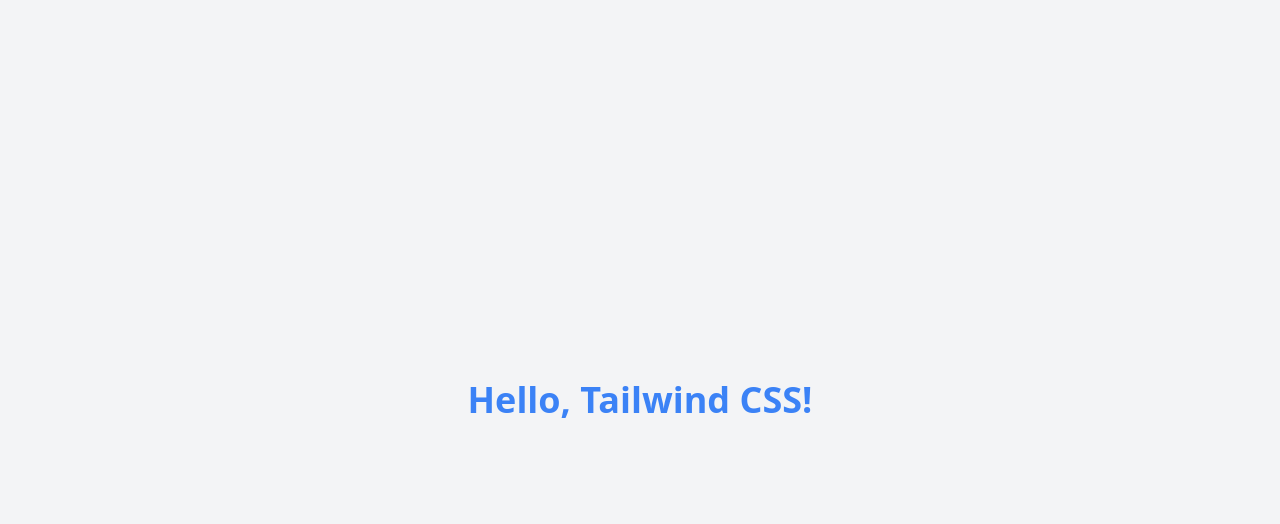
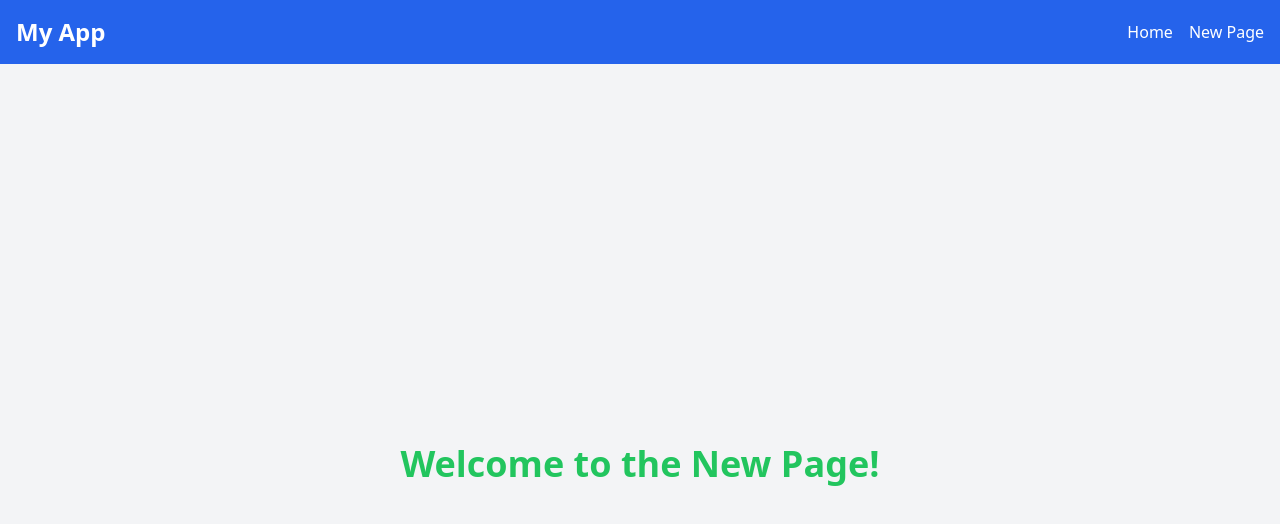
Before and after one commit to Hecker-01/beroeps-mission-to-mars, a React (Vite) app: page /new-page in a window 1280 px wide. Shown: the top 524 px of the page. Built offline with nearby package versions, Linux system fonts and the light colour scheme.

Commit message:
Add routing with react-router-dom and create Header and NewPage components

```diff
--- a/package.json
+++ b/package.json
@@ -11,7 +11,8 @@
   },
   "dependencies": {
     "react": "^18.3.1",
-    "react-dom": "^18.3.1"
+    "react-dom": "^18.3.1",
+    "react-router-dom": "^7.0.2"
   },
   "devDependencies": {
     "@eslint/js": "^9.15.0",
--- a/src/App.tsx
+++ b/src/App.tsx
@@ -1,8 +1,20 @@
+import { BrowserRouter as Router, Route, Routes } from 'react-router-dom';
+import Header from './Header';
+import NewPage from './NewPage';
+
 const App = () => {
   return (
-    <div className="flex items-center justify-center min-h-screen bg-gray-100">
-      <h1 className="text-4xl font-bold text-blue-500">Hello, Tailwind CSS!</h1>
-    </div>
+    <Router>
+      <div className="flex flex-col items-center justify-center min-h-screen bg-gray-100">
+        <Header />
+        <main className="flex-grow flex items-center justify-center w-full">
+          <Routes>
+            <Route path="/" element={<h1 className="text-4xl font-bold text-blue-500">Hello, Tailwind CSS!</h1>} />
+            <Route path="/new-page" element={<NewPage />} />
+          </Routes>
+        </main>
+      </div>
+    </Router>
   );
 };
 
--- /dev/null
+++ b/src/Header.tsx
@@ -0,0 +1,22 @@
+// Header.tsx
+import { Link } from 'react-router-dom';
+
+const Header = () => {
+  return (
+    <header className="bg-blue-600 text-white p-4 w-full">
+      <nav className="flex justify-between items-center">
+        <h1 className="text-2xl font-bold">My App</h1>
+        <ul className="flex space-x-4">
+          <li>
+            <Link to="/" className="hover:underline">Home</Link>
+          </li>
+          <li>
+            <Link to="/new-page" className="hover:underline">New Page</Link>
+          </li>
+        </ul>
+      </nav>
+    </header>
+  );
+};
+
+export default Header;
--- /dev/null
+++ b/src/NewPage.tsx
@@ -0,0 +1,10 @@
+// NewPage.tsx
+const NewPage = () => {
+  return (
+    <div className="flex items-center justify-center min-h-screen bg-gray-100">
+      <h1 className="text-4xl font-bold text-green-500">Welcome to the New Page!</h1>
+    </div>
+  );
+};
+
+export default NewPage;
```
Also changed, not shown: 1 other file (tests, documents, lock files or other folders).
